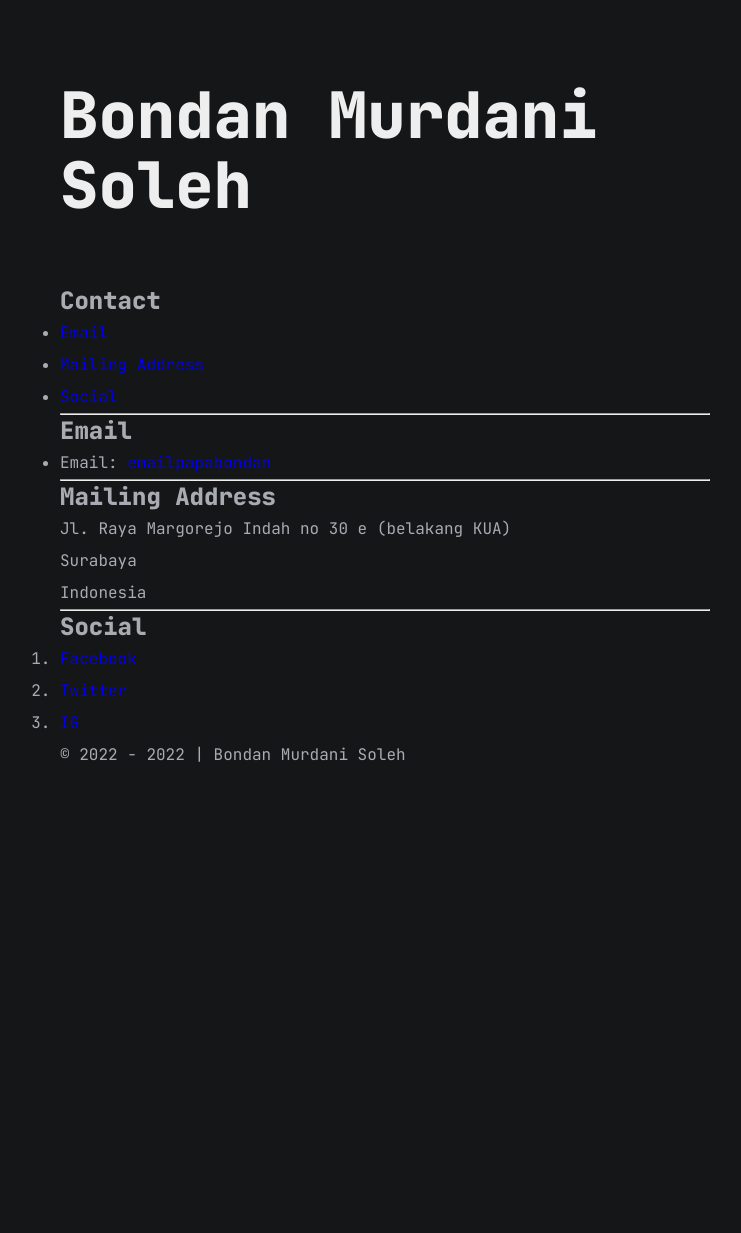
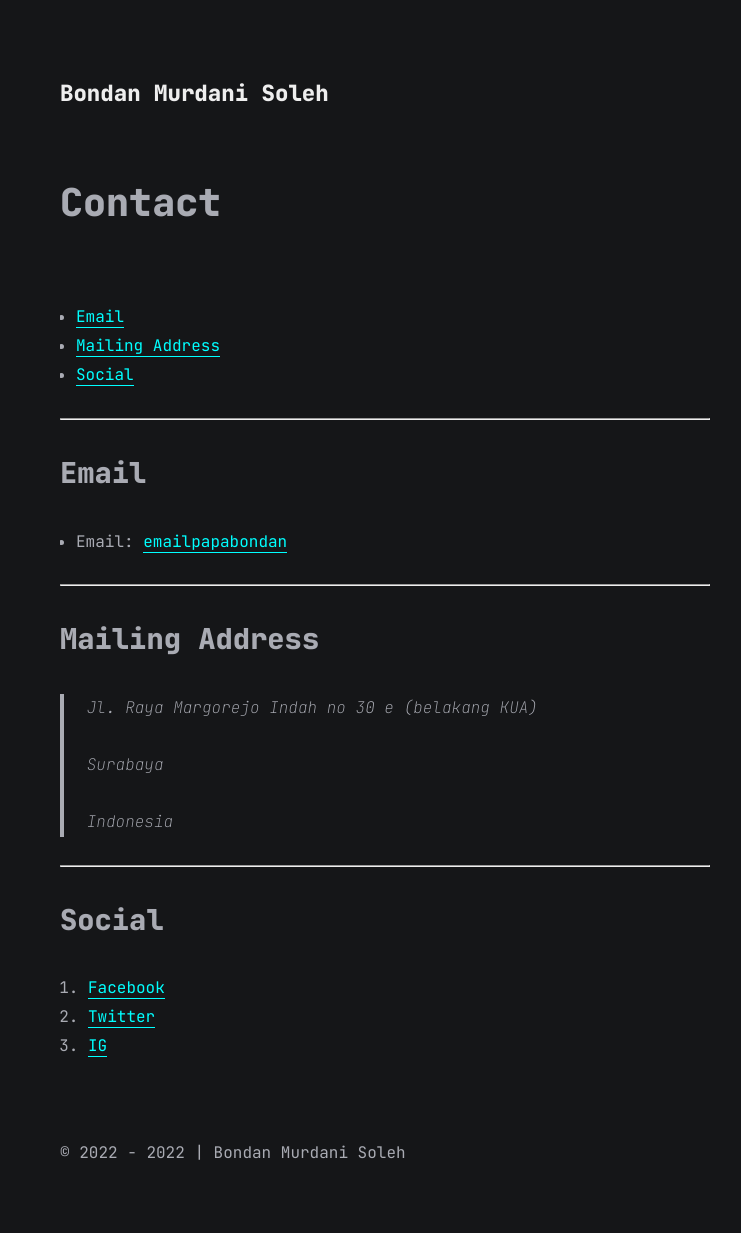
Before and after one commit to papabondan/papabondan.github.io, a Jekyll site: the page built from contact.md, in a window 1280 px wide. Shown: the whole page, without its empty margins (255-996 px from the left). Built offline with Jekyll 4.4.1, drawn with Linux system fonts in a browser that asks for light colours; comment, search, counter and statistics services are not loaded; before the commit the page ends 900 px from its top, so only the background shows below that.

Commit message:
Update page.html

```diff
--- a/_layouts/page.html
+++ b/_layouts/page.html
@@ -1,6 +1,7 @@
 <!DOCTYPE html>
 <html lang="en">
-  {% include head.html %}
+  <link rel="stylesheet" href="{{site.baseurl}}/assets/css/post.css" />
+  <link rel="stylesheet" href="{{site.baseurl}}/assets/css/syntax.css" />
   <body>
     <main>
       {% include header.html %}
```
